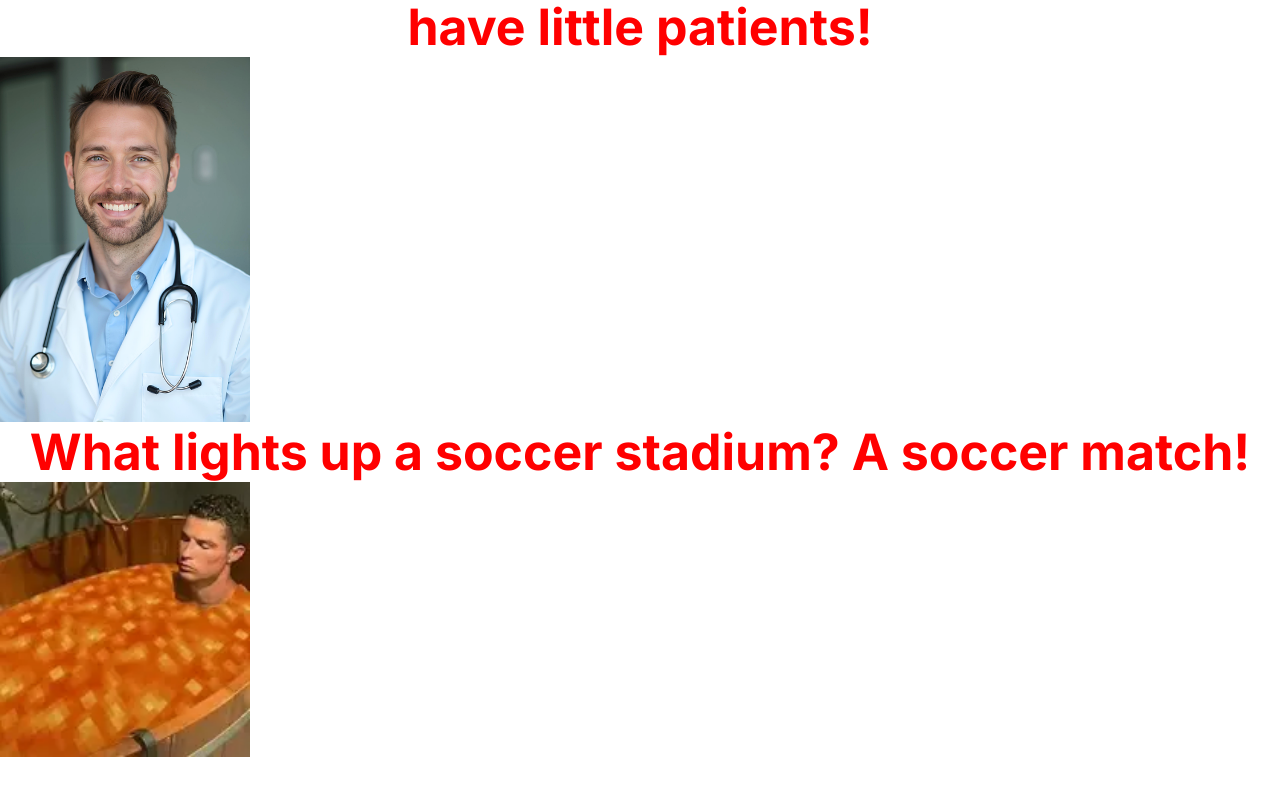
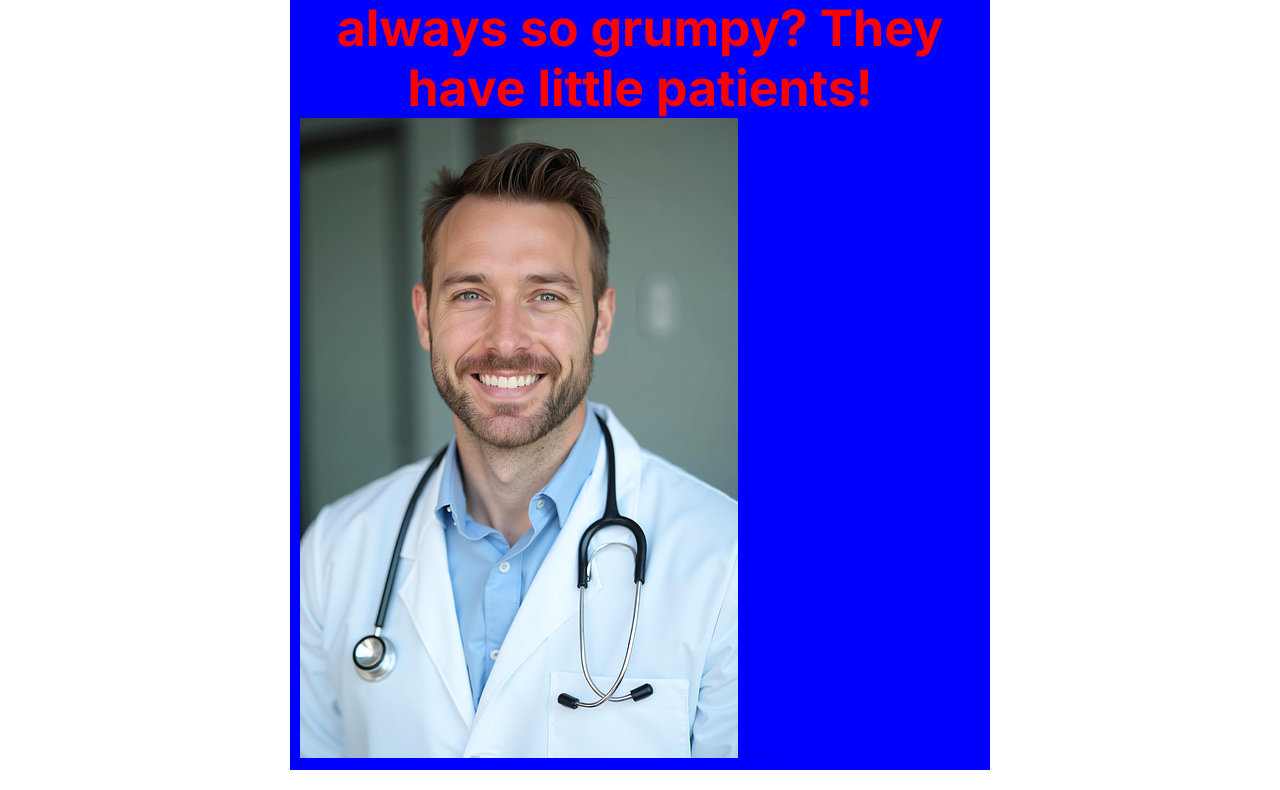
Before and after one commit to staten-island-tech/css-blogposts-rayrayrayrayray5, a plain HTML site: page index.html in a window 1280 px wide. Shown: the part 284-1074 px from the top of the page. Before the commit the page ends 1041 px from the top, so only its background shows below. Drawn offline with Linux system fonts and the light colour scheme.

Commit message:
qdsfdvdfdfgdfg

```diff
--- a/app.css
+++ b/app.css
@@ -11,23 +11,31 @@ body,
   font-style: normal;
 }
 
+.blog1 {
+  background-color: blue;
+  width: 700px;
+  margin: 20px auto;
+  padding: 1px 10px 10px;
+  display: block;
+}
+
 
 body {
   background-color: rgb(255, 255, 255);
+  background-size: ;
   color: rgb(255, 0, 0);
+}
+#doc{
+  margin: ;
 }
 
 h1 {
   font-size: 100px;
   text-align: center;
   margin: 50px
-
 }
 
 h2 {
   font-size: 50px;
   text-align: center;
 }
-.imgs{
-  width: 250
-}
--- a/index.html
+++ b/index.html
@@ -6,15 +6,13 @@
 <head>
   <meta charset="UTF-8" />
   <meta name="viewport" content="width=device-width, initial-scale=1.0" />
-  <title>Joke Blogpost</title>
+  <title>Best Blogpost For Jokes</title>
 </head>
 
 <body>
-  <h1>Best Jokes</h1>
-  <h2>Why are pediatricians always so grumpy? They have little patients!</h2>
-  <div>
-    <img id="doc" class="imgs" src="doctor.png" alt="A Doctor">
+  <h1>Top 3 Jokes</h1>
+  <div class="blog1">
+    <h2>Why are pediatricians always so grumpy? They have little patients!</h2>
+    <img id="doc" src="doctor.png" alt="A Doctor">
+    <a href="https://google.com">sfsfsdf</a>
   </div>
-  <h2>What lights up a soccer stadium? A soccer match!</h2>
-  <img src="lava.webp" id="ronaldo" class="imgs" alt="Cristiano Ronaldo">
-</body>
```
